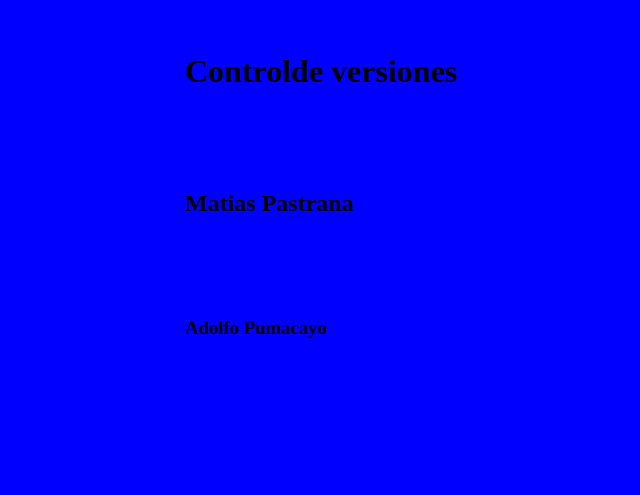
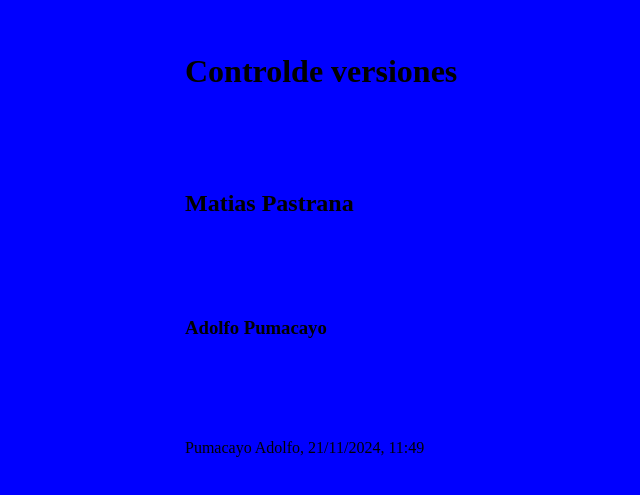
Before and after one commit to canndec/TP_SO_i4_Equipo106, a plain HTML site: page index.html in a window 1280 px wide. Shown: the part 147-642 px from the top of the page, without its empty margins (115-755 px from the left). Drawn offline with Linux system fonts and the light colour scheme.

Commit message:
respuesta alfa

```diff
--- a/index.html
+++ b/index.html
@@ -10,5 +10,7 @@
         <h1>Controlde versiones</h1>
         <h2>Matias Pastrana</h2>
         <h3>Adolfo Pumacayo</h3>
+
+        <p>Pumacayo Adolfo, 21/11/2024, 11:49</p>
     </body>
     </html>
```
Also changed, not shown: respuestas_I4_Equipoo_106.txt.
